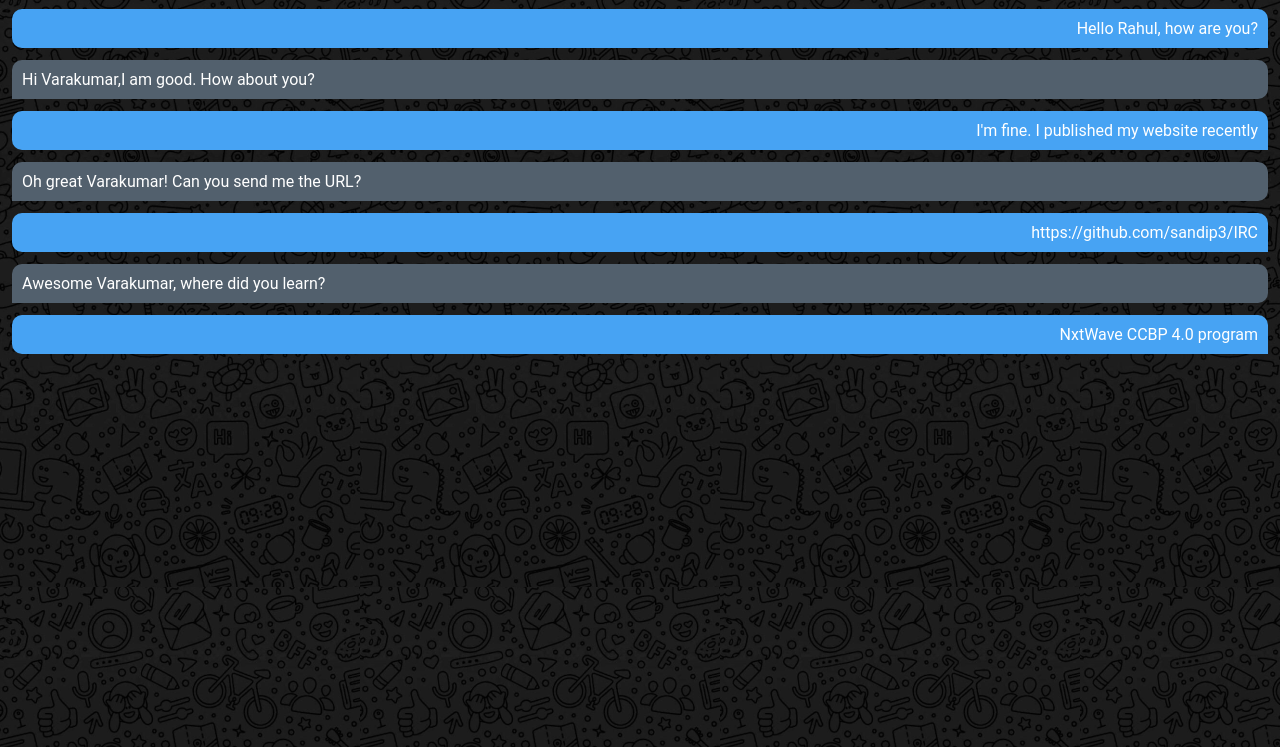
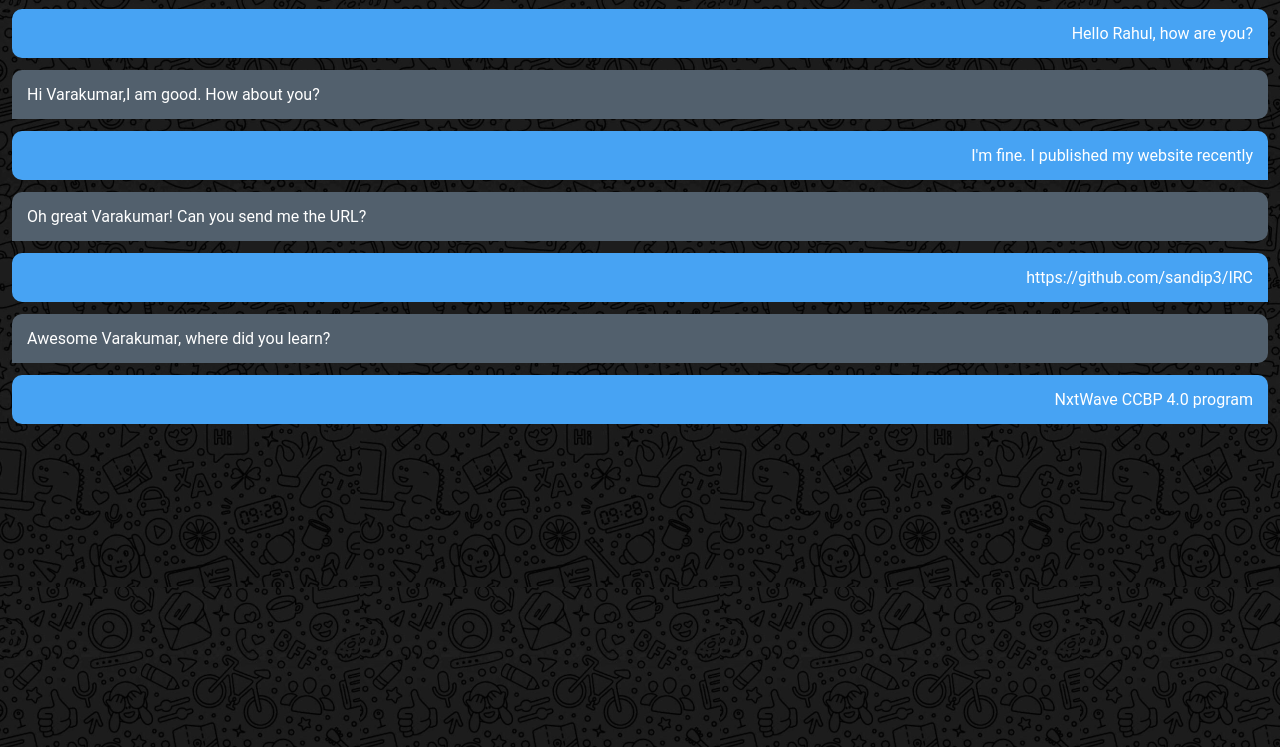
Before and after one commit to sandip3/IRC, a plain HTML site: page project/1/index.html in a window 1280 px wide. Shown: the part 53-800 px from the top of the page. Drawn offline with Linux system fonts and the light colour scheme.

Commit message:
[IRC] project 1 Update

```diff
--- a/project/1/main.css
+++ b/project/1/main.css
@@ -18,7 +18,7 @@
 .me {
   background: #47a3f3;
   margin: 12px;
-  padding: 10px;
+  padding: 15px;
   text-align: right;
   border-radius: 10px;
   border-bottom-right-radius: 0;
@@ -26,7 +26,7 @@
 .you {
   background: #52606d;
   margin: 12px;
-  padding: 10px;
+  padding: 15px;
   text-align: left;
   border-radius: 10px;
   border-bottom-left-radius: 0;
```
